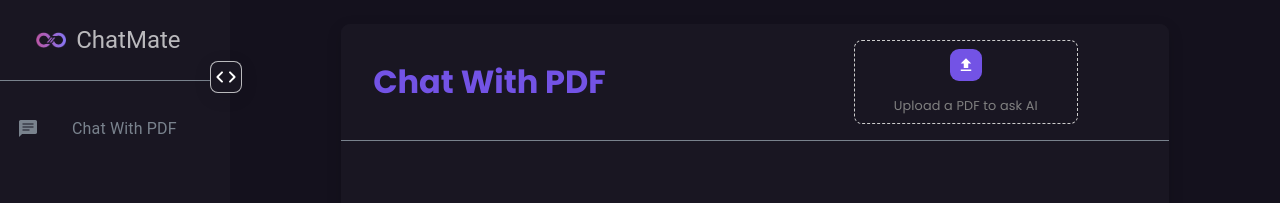
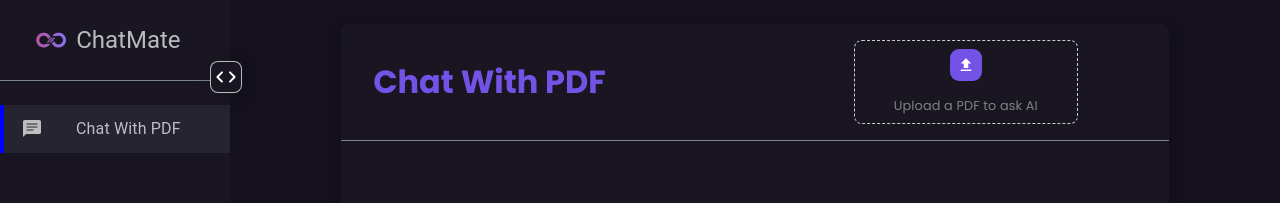
Before and after one commit to pandey03muskan/Chat_ai, a Next.js app in the folder pdfchat/: page /chatwithpdf in a window 1280 px wide. Shown: the top 203 px of the page. Built offline with nearby package versions, Linux system fonts and the light colour scheme.

Commit message:
Update Sidebar.tsx

```diff
--- a/pdfchat/src/layouts/Sidebar.tsx
+++ b/pdfchat/src/layouts/Sidebar.tsx
@@ -1,4 +1,4 @@
-import React, { useEffect, useState } from "react";
+import React, { useEffect, useMemo, useState } from "react";
 import { Typography, List, ListItem, ListItemIcon, ListItemText, Tooltip } from "@mui/material";
 import Link from "next/link";
 import { styled, useMediaQuery } from "@mui/system";
@@ -36,17 +36,40 @@
     setActiveIndex(index);
   };
 
-  // useEffect(() => {
-  //   const activeMenuItem = menuItems.findIndex((item) => item.path === router.pathname);
-  //   console.log(router.pathname)
-  //   setActiveIndex(activeMenuItem);
-  // }, [router.pathname]);
+  // const menuItems = [
+  //   { text: "Chat With PDF", icon: <svg xmlns="http://www.w3.org/2000/svg" width={24} height={24} viewBox="0 0 24 24">
+  //   <path fill="currentColor" d="M3 20.077V4.616q0-.691.463-1.153T4.615 3h14.77q.69 0 1.152.463T21 4.616v10.769q0 .69-.463 1.153T19.385 17H6.077zM6.5 13.5h7v-1h-7zm0-3h11v-1h-11zm0-3h11v-1h-11z"></path>
+  // </svg>, path: "/chatwithpdf" },
+  // ];
 
-  const menuItems = [
-    { text: "Chat With PDF", icon: <svg xmlns="http://www.w3.org/2000/svg" width={24} height={24} viewBox="0 0 24 24">
-    <path fill="currentColor" d="M3 20.077V4.616q0-.691.463-1.153T4.615 3h14.77q.69 0 1.152.463T21 4.616v10.769q0 .69-.463 1.153T19.385 17H6.077zM6.5 13.5h7v-1h-7zm0-3h11v-1h-11zm0-3h11v-1h-11z"></path>
-  </svg>, path: "/chatwithpdf" },
+  const generateMenuItems = () => [
+    {
+      text: "Chat With PDF",
+      icon: (
+        <svg
+          xmlns="http://www.w3.org/2000/svg"
+          width={24}
+          height={24}
+          viewBox="0 0 24 24"
+        >
+          <path
+            fill="currentColor"
+            d="M3 20.077V4.616q0-.691.463-1.153T4.615 3h14.77q.69 0 1.152.463T21 4.616v10.769q0 .69-.463 1.153T19.385 17H6.077zM6.5 13.5h7v-1h-7zm0-3h11v-1h-11zm0-3h11v-1h-11z"
+          ></path>
+        </svg>
+      ),
+      path: "/chatwithpdf",
+    },
   ];
+
+  // Use useMemo to memoize menuItems
+  const menuItems = useMemo(() => generateMenuItems(), []);
+
+  useEffect(() => {
+    const activeMenuItem = menuItems.findIndex((item) => item.path === router.pathname);
+    console.log(router.pathname)
+    setActiveIndex(activeMenuItem);
+  }, [router.pathname,menuItems]);
 
 
   const isSmallestScreen = useMediaQuery('(min-width:900px) and (max-width:1155px)');
@@ -119,7 +142,6 @@
               <svg xmlns="http://www.w3.org/2000/svg" width={24} height={24} viewBox="0 0 24 24">
 	<path fill="white" d="M8.7 15.9L4.8 12l3.9-3.9a.984.984 0 0 0 0-1.4a.984.984 0 0 0-1.4 0l-4.59 4.59a.996.996 0 0 0 0 1.41l4.59 4.6c.39.39 1.01.39 1.4 0a.984.984 0 0 0 0-1.4m6.6 0l3.9-3.9l-3.9-3.9a.984.984 0 0 1 0-1.4a.984.984 0 0 1 1.4 0l4.59 4.59c.39.39.39 1.02 0 1.41l-4.59 4.6a.984.984 0 0 1-1.4 0a.984.984 0 0 1 0-1.4"></path>
 </svg>
-            {/* <CodeIcon sx={{ color: customColors.lightlightgray }} /> */}
             </div>:
           <></>
           }
@@ -143,7 +165,6 @@
                       activeIndex === index ? customColors.lightlightgray : customColors.lightgray,
                     borderLeft: activeIndex === index ? "4px solid blue" : "none",
                     "&:hover": {
-                      // backgroundColor: customColors.opacitygray,
                       background:'rgb(87, 94, 104,0.2)',
                       color: customColors.lightlightgray,
                       "& .MuiListItemIcon-root": {
```
